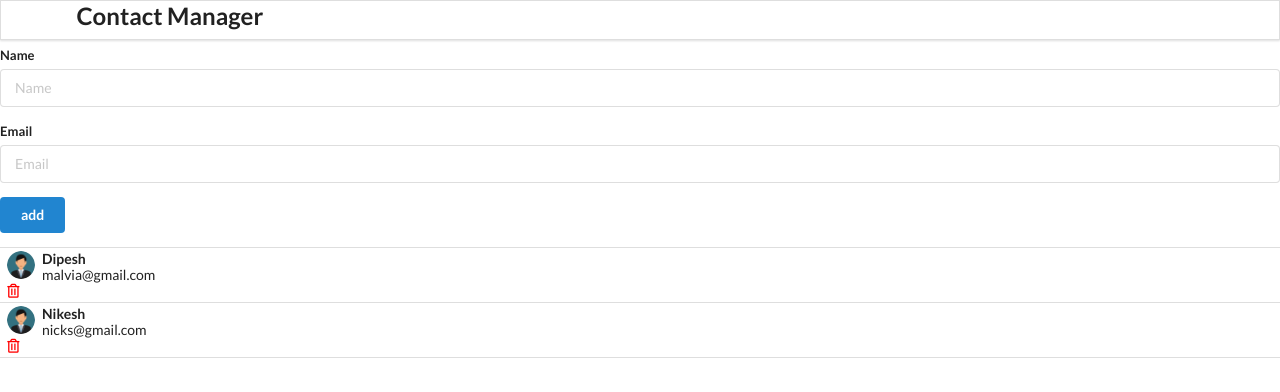
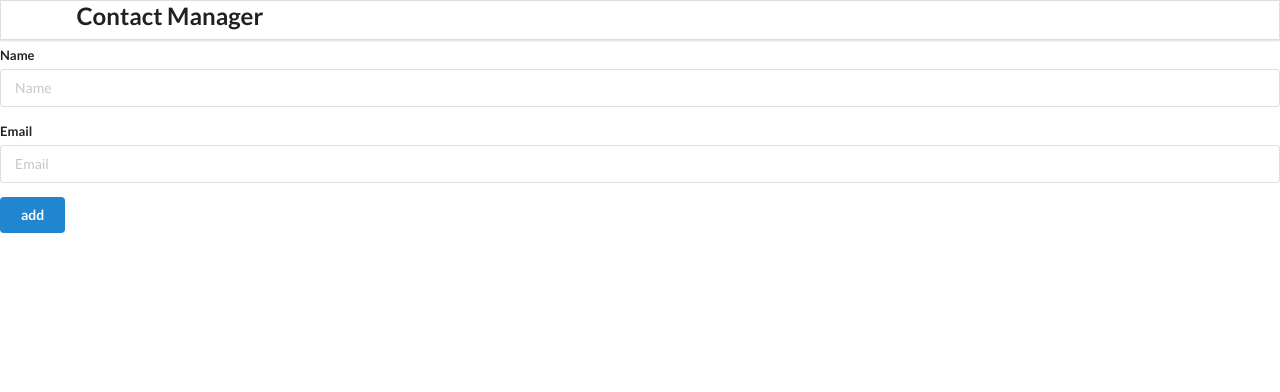
Before and after one commit to sheelaadhikari/React, a React (Create React App) app: page / in a window 1280 px wide. Shown: the top 392 px of the page. Built offline with nearby package versions, Linux system fonts and the light colour scheme.

Commit message:
react hook

```diff
--- a/src/components/App.js
+++ b/src/components/App.js
@@ -1,4 +1,4 @@
-import React from 'react';
+import React, {useState} from 'react';
 import AddContact from './AddContact';
 import './App.css';
 import Header from './Header';
@@ -8,18 +8,7 @@ import ContactList from './ContactList';
 
 
 function App() {
-const contacts =[
-  {
-    id: "1",
-    name: "Dipesh",
-    email: "malvia@gmail.com",
-  },
-  {
-    id: "2",
-    name: "Nikesh",
-    email: "nicks@gmail.com",
-  },
-];
+const[contacts, setContacts]=useState([]);
 
   return (
     <div classN ame='container'>
```
